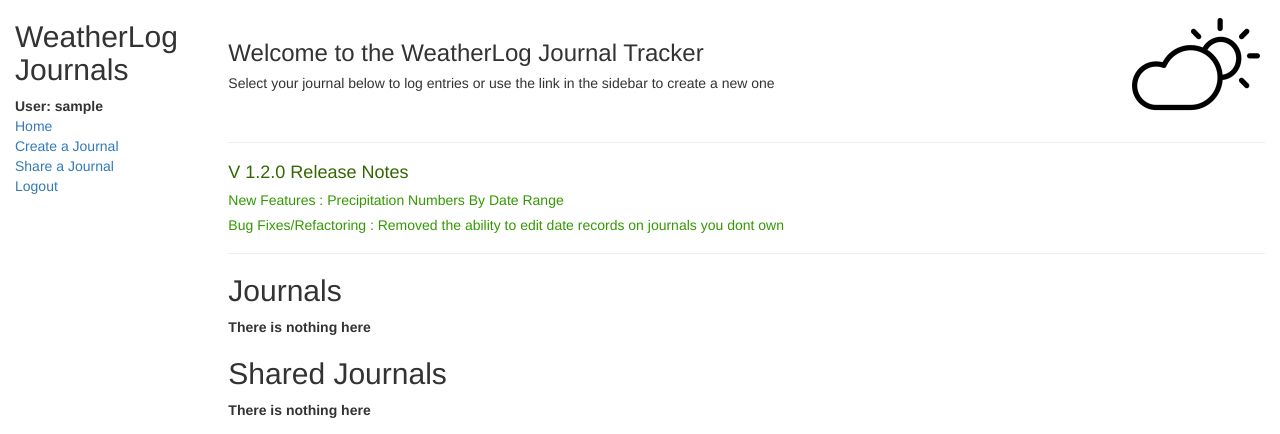
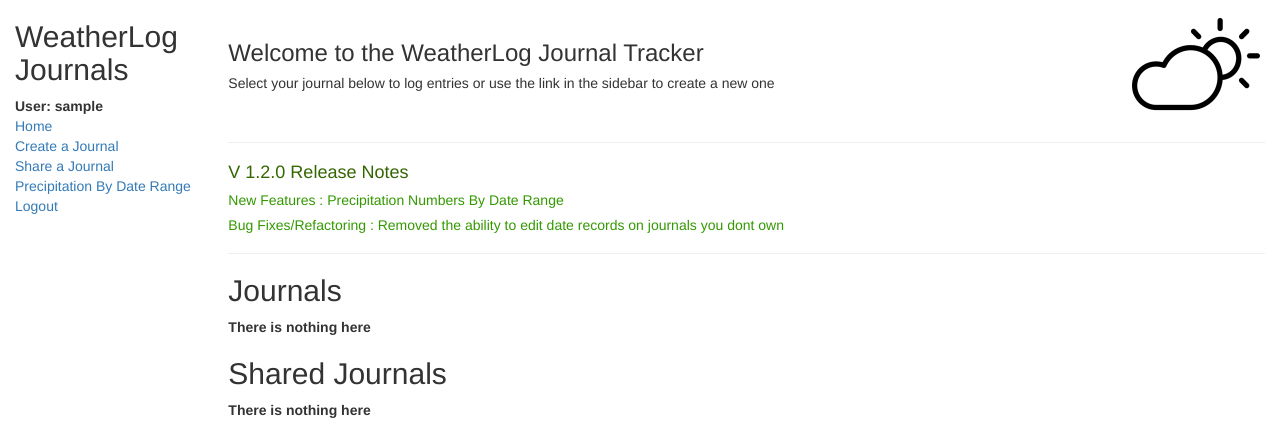
Before and after one commit to Cjhosu/Weatherlogger, a Django app: page /tracker/ in a window 1280 px wide. Shown: the top 434 px of the page. Run offline with Django 3.2, Linux system fonts and the light colour scheme; the visitor is signed in with stand-in values (Sample User, id 1); data that the repository does not hold is empty; some libraries are stand-ins or nearby versions.

Commit message:
Add link to base template

```diff
--- a/tracker/templates/base_generic.html
+++ b/tracker/templates/base_generic.html
@@ -25,6 +25,7 @@
         <li><a href="{% url 'index' %}">Home</a></li>
         <li><a href="{% url 'create_journal' %}">Create a Journal</a></li>
         <li><a href="{% url 'update_share' %}">Share a Journal</a></li>
+        <li><a href="{% url 'date_range' %}">Precipitation By Date Range</a></li>
         <li><a href="{% url 'logout'%}?next={{request.path}}">Logout</a></li>
         {% else %}
         <li><strong> Please <a href="{% url 'login'%}?next={{request.path}}">Login</a> to use navigation</li>
```
